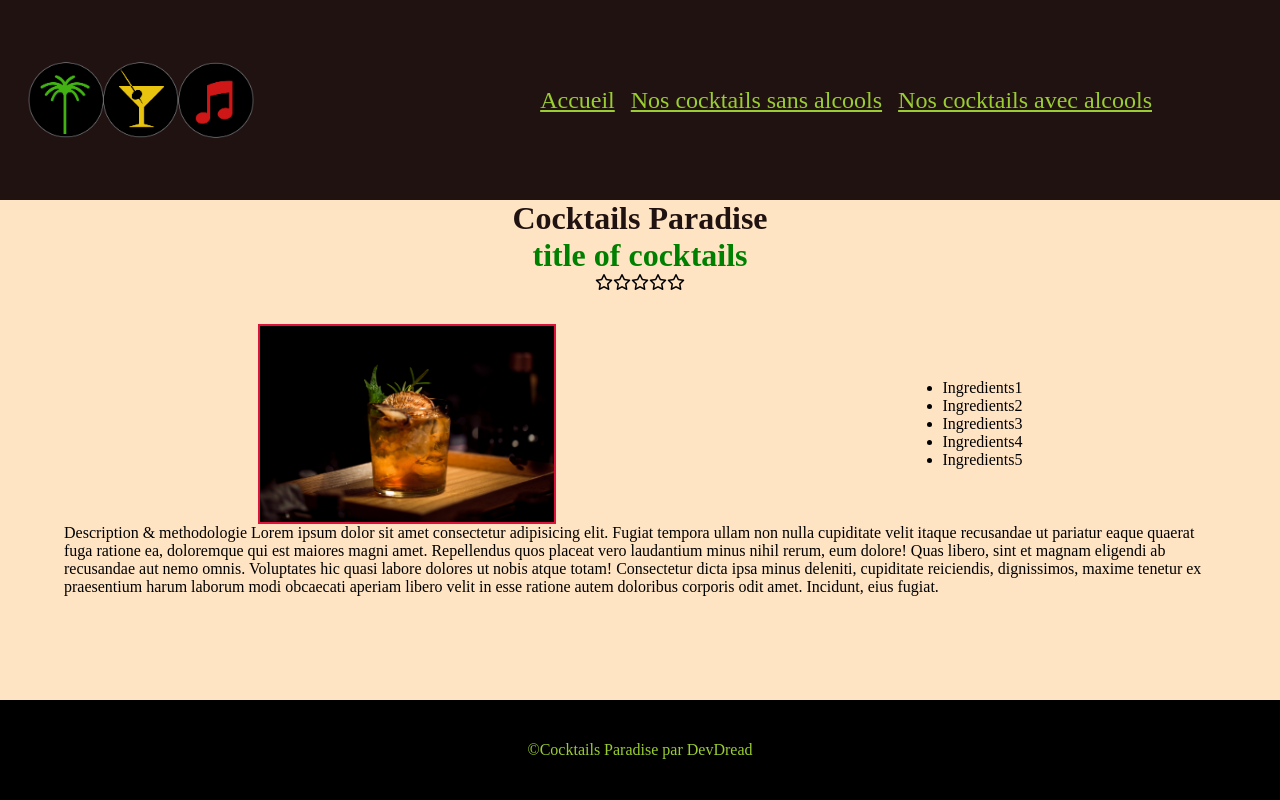
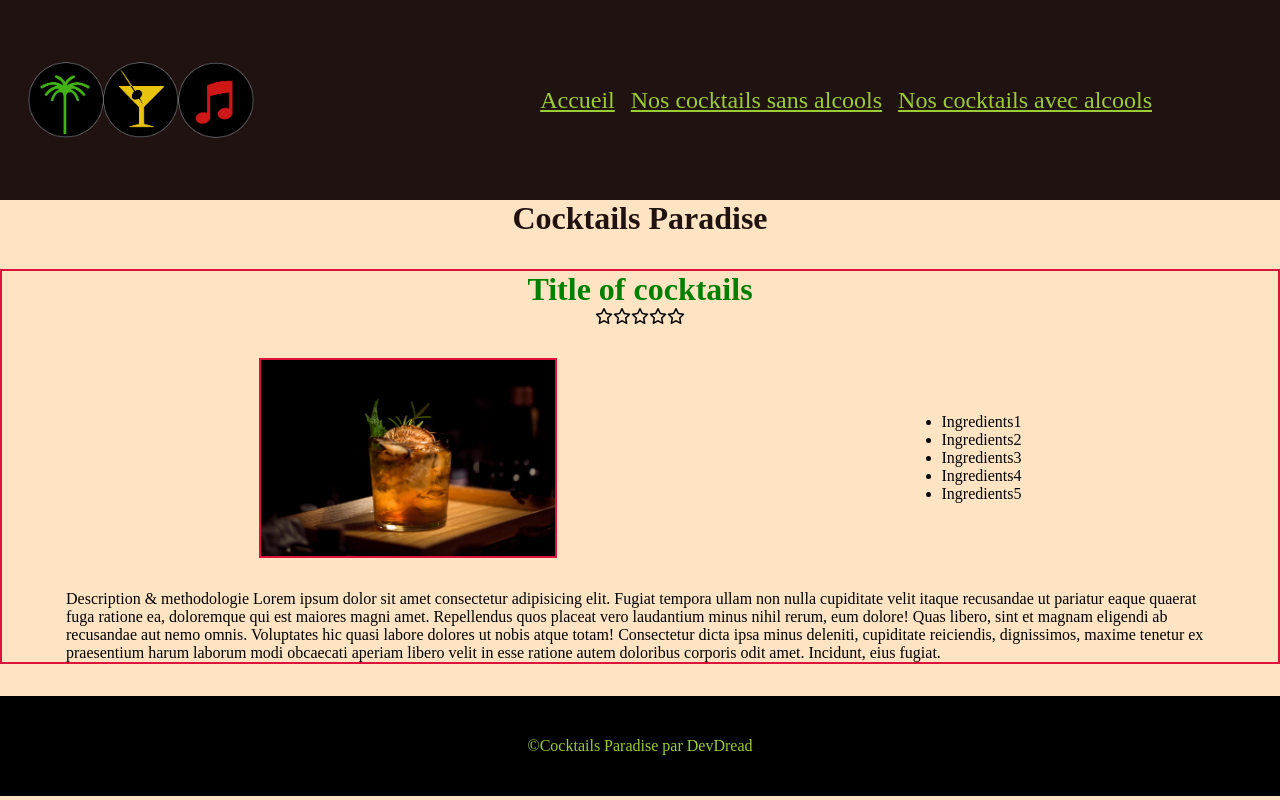
Before and after one commit to J-Patlmx/CocktailsParadise-ultimate, a React (Vite) app in the folder Cocktails Paradise/: page / in a window 1280 px wide. Built offline with nearby package versions, Linux system fonts and the light colour scheme.

Commit message:
WIP Style

```diff
--- a/Cocktails Paradise/src/components/Cocktail.jsx
+++ b/Cocktails Paradise/src/components/Cocktail.jsx
@@ -6,7 +6,7 @@ function Cocktail() {
   <div className="testmegawrap">
     <div className="titlewrap">
 
-      <h1 className="h1CocktailPattern" >title of cocktails</h1>
+      <h1 className="h1CocktailPattern" >Title of cocktails</h1>
 
        <i className="fa-regular fa-star"></i>
        <i className="fa-regular fa-star"></i>
--- a/Cocktails Paradise/src/styles/styles.css
+++ b/Cocktails Paradise/src/styles/styles.css
@@ -43,6 +43,7 @@ body {
 .h1-HomePage {
   text-align: center;
   color: hsl(0, 28%, 10%);
+  margin-bottom: 32px;
 }
 
 .Page-not-found {
@@ -66,7 +67,7 @@ body {
   height: 100px;
   width: 100%;
   position: absolute;
-  bottom: 0;
+  bottom: 0 auto;
 }
 .footer-Texte:hover {
   color: orange;
@@ -74,8 +75,10 @@ body {
 }
 
 .testmegawrap {
+  border: 2px solid crimson;
   padding-left: 64px;
   padding-right: 64px;
+  margin-bottom: 32px;
 }
 .testmegawrap .titlewrap {
   text-align: center;
@@ -88,6 +91,7 @@ body {
   display: flex;
   justify-content: space-around;
   align-items: center;
+  margin-bottom: 32px;
 }
 .testmegawrap .testwrap .imgtest {
   border: 2px solid crimson;
--- a/Cocktails Paradise/src/styles/styles.scss
+++ b/Cocktails Paradise/src/styles/styles.scss
@@ -44,6 +44,7 @@ body{
 .h1-HomePage{
     text-align: center;
     color:  hsl(0, 28%, 10%);
+    margin-bottom: 32px;
 
 }
 
@@ -67,7 +68,7 @@ body{
     height: 100px;
     width: 100%;
     position: absolute;
-    bottom: 0;
+    bottom: 0 auto;
     &:hover{
         color: orange;
         background-color: hsl(0, 28%, 10%);
@@ -75,8 +76,10 @@ body{
 }
 
 .testmegawrap{
+    border: 2px solid crimson;
    padding-left: 64px;
    padding-right: 64px;
+   margin-bottom: 32px;
 
 .titlewrap{
     text-align: center;
@@ -90,6 +93,7 @@ body{
                     display: flex;
                     justify-content: space-around;
                     align-items: center;
+                   margin-bottom: 32px;
 
                                 .imgtest{
                                 border: 2px solid crimson;
```
Also changed, not shown: 1 other file (tests, documents, lock files or other folders).
